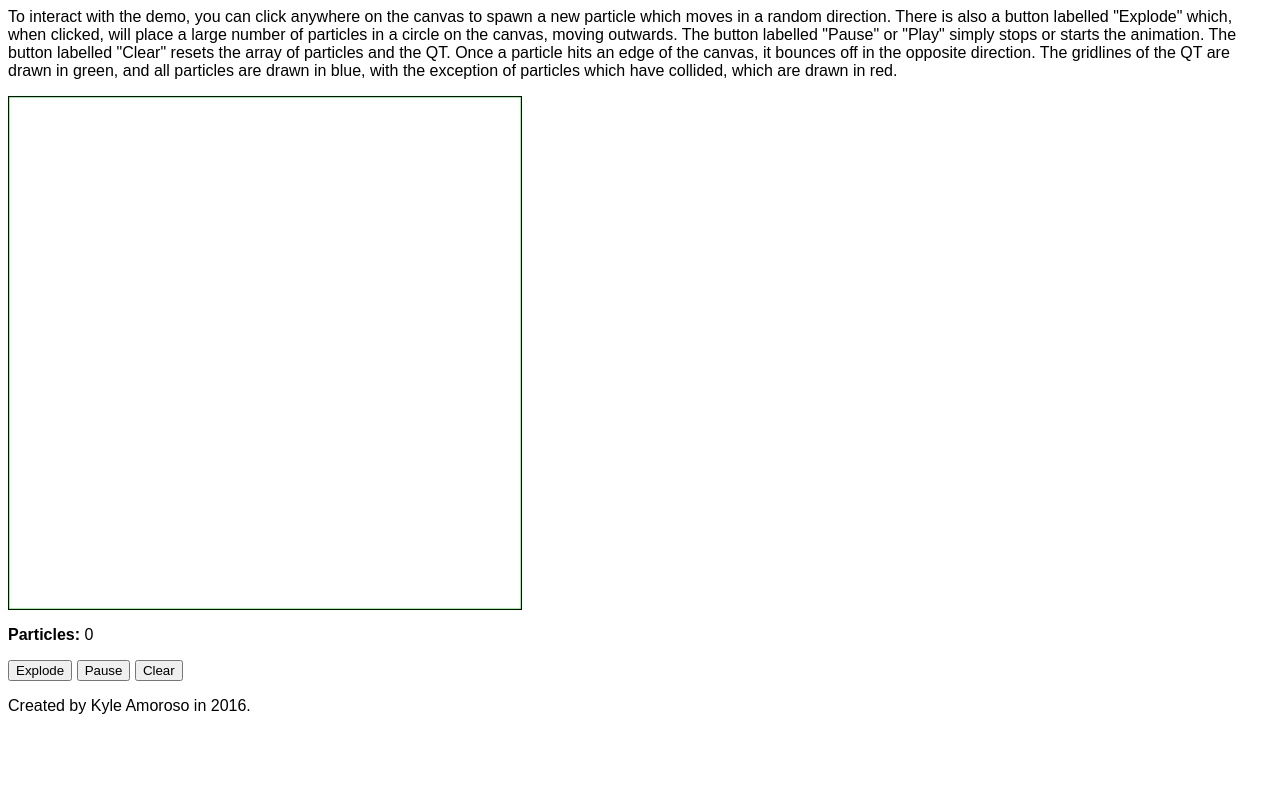
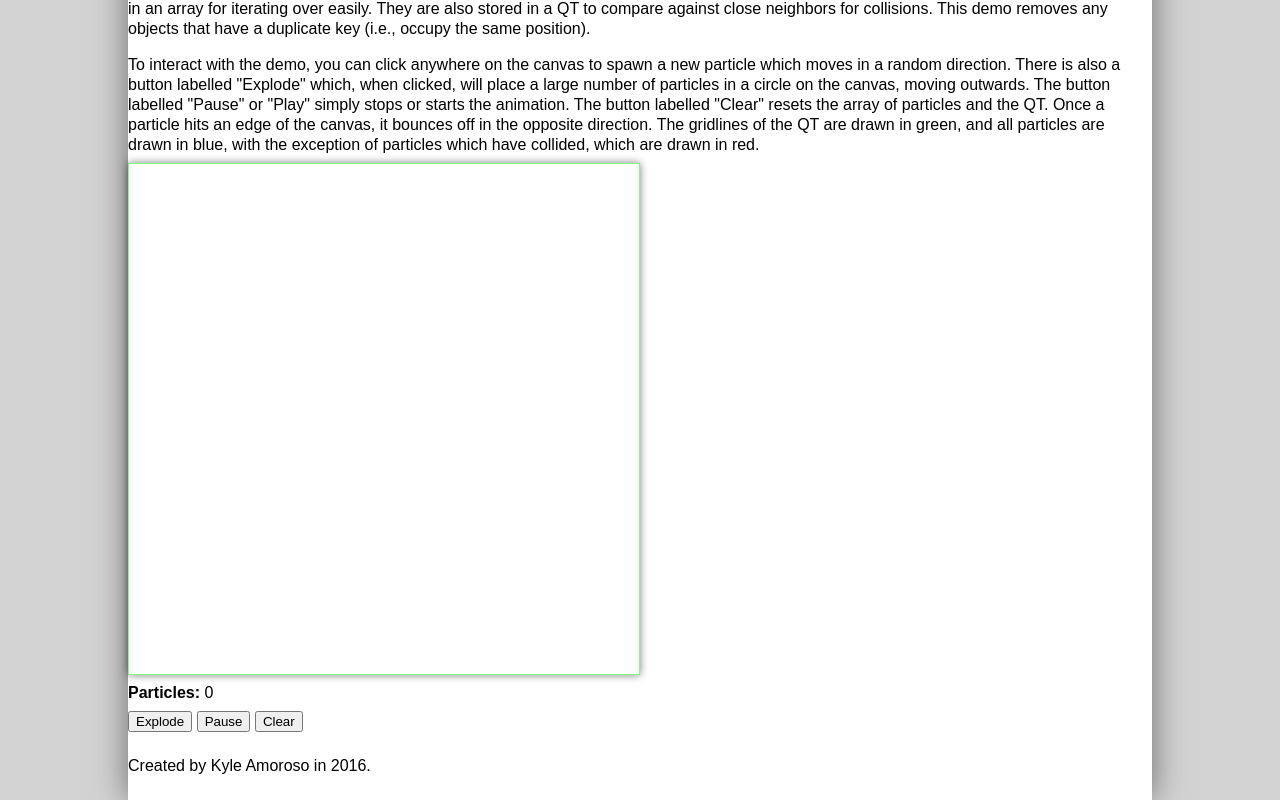
Before and after one commit to kamoroso94/quad-tree-demo, a plain HTML site: page index.html in a window 1280 px wide. Shown: the part 194-994 px from the top of the page. Before the commit the page ends 925 px from the top, so only its background shows below. Drawn offline with Linux system fonts and the light colour scheme.

Commit message:
Slightly improve style

```diff
--- a/style.css
+++ b/style.css
@@ -1,14 +1,45 @@
+* {
+  box-sizing: border-box;
+}
+
+html {
+  margin: 0;
+  padding: 0;
+  background: lightgray;
+}
+
 body {
+  margin: 0 auto;
+  max-width: 1024px;
   font-family: Arial, sans-serif;
+  background: white;
+  box-shadow: 0 0 2em rgba(0,0,0,0.5);
+}
+
+.container {
+  padding: 2em 4em;
+}
+
+p,h1,h2,h3,h4,h5,h6 {
+  margin: 0;
+  padding: 0.5em 0;
+}
+
+p {
+  line-height: 1.25;
 }
 
 canvas {
   display: block;
   width: 512px;
   height: 512px;
-    border: 1px solid black;
+  box-shadow: 0 0 0.5em rgba(0,0,0,0.5);
   user-select: none;
     -webkit-user-select: none;
     -moz-user-select: none;
     -ms-user-select: none;
 }
+
+footer {
+  padding: 1em 0;
+}
```
Lines whose indentation alone changed are shown as unchanged.
